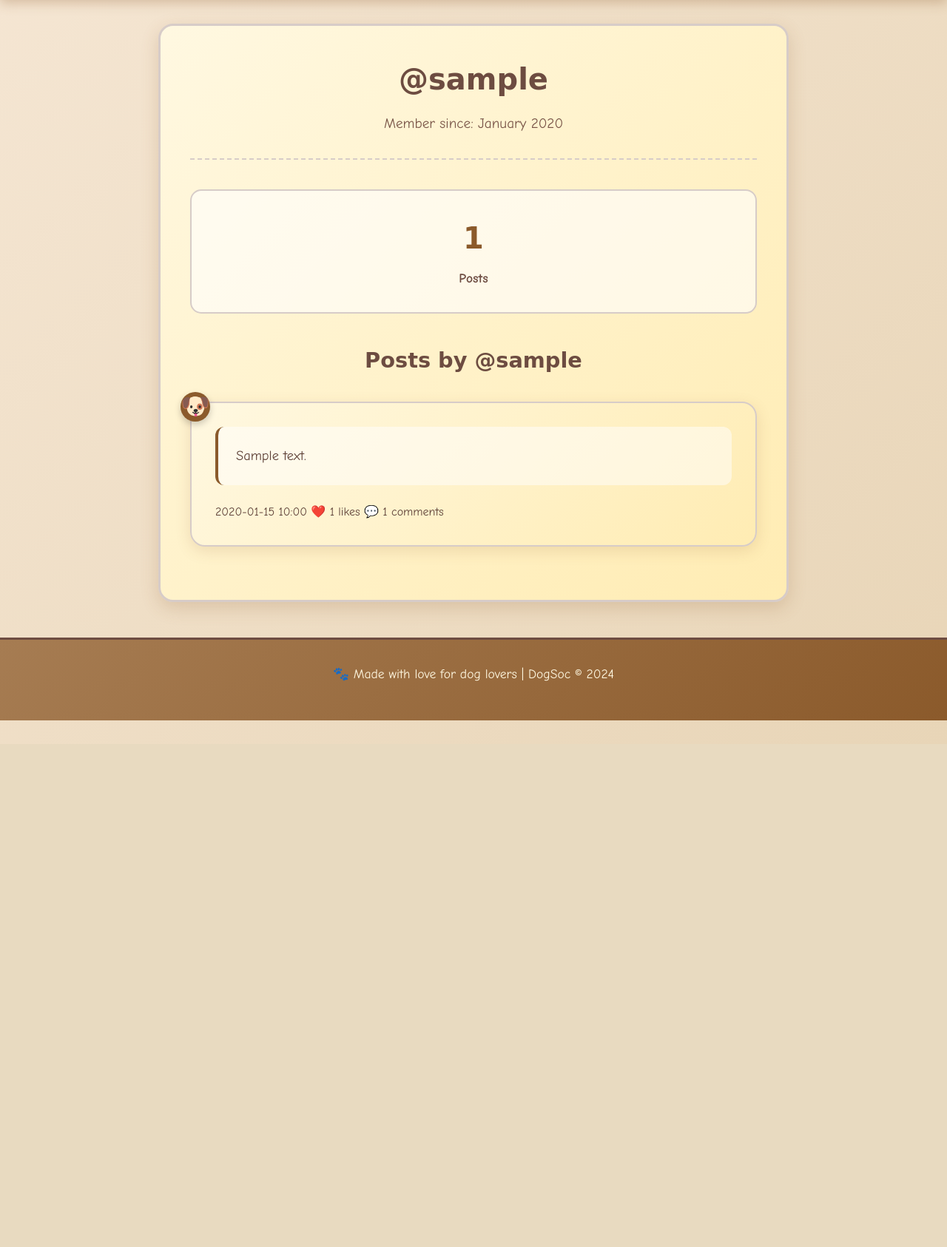
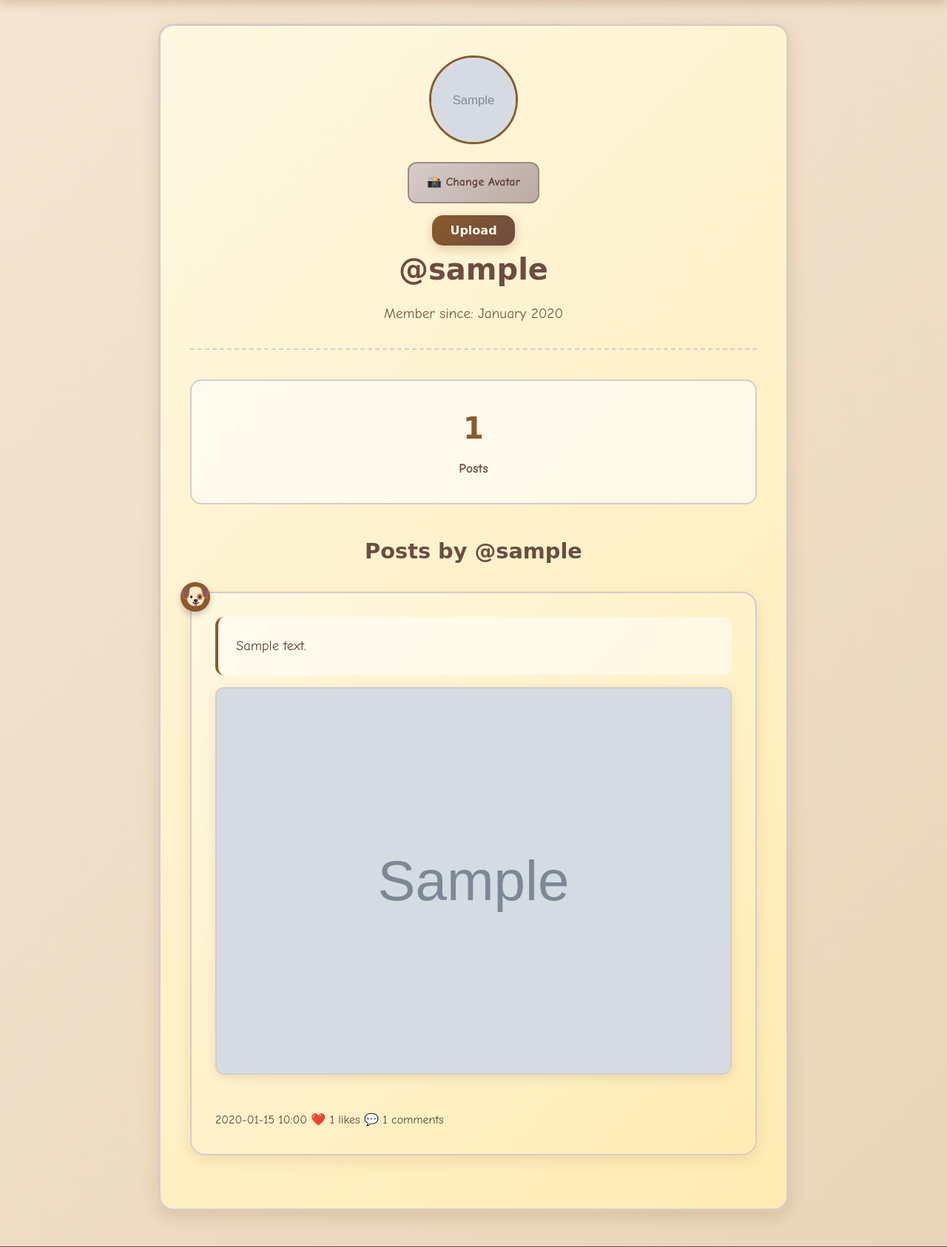
Before and after one commit to gameworldNEW/DOGSOC, a Flask app: template templates/profile.html in a window 1280 px wide. Shown: the part 84-1770 px from the top of the page at 74% size. Before the commit the page ends 1058 px from the top, so only its background shows below. Run offline with Flask 3, Linux system fonts and the light colour scheme; the template is opened without the code that fills it: values that come from a table or form of the project are taken from there, others are empty; a user stored in the database is signed in; tables that the repository leaves empty hold one stand-in row (values such as "Sample post"); grey boxes marked "Sample" are stand-in pictures.

Commit message:
Update profile.html

```diff
--- a/templates/profile.html
+++ b/templates/profile.html
@@ -3,6 +3,25 @@
 {% block content %}
 <div class="profile-container">
     <div class="profile-header">
+        <div class="avatar-section">
+            {% if user.avatar %}
+            <img src="{{ url_for('uploaded_file', folder='avatars', filename=user.avatar) }}"
+                 alt="Avatar" class="avatar-current">
+            {% else %}
+            <div class="avatar-current" style="background: #D7CCC8; display: flex; align-items: center; justify-content: center; font-size: 3rem;">
+                🐕
+            </div>
+            {% endif %}
+
+            {% if user.id == current_user.id %}
+            <form action="{{ url_for('upload_avatar') }}" method="post" enctype="multipart/form-data" class="avatar-form">
+                <input type="file" id="avatarInput" name="avatar" accept="image/*" class="file-input">
+                <label for="avatarInput" class="file-label">📸 Change Avatar</label>
+                <button type="submit" class="btn btn-primary btn-small">Upload</button>
+            </form>
+            {% endif %}
+        </div>
+
         <h2>@{{ user.username }}</h2>
         <p>Member since: {{ user.created_at.strftime('%B %Y') }}</p>
     </div>
@@ -21,7 +40,14 @@
             {% for post in posts %}
             <div class="post-card">
                 <div class="post-content">
+                    {% if post.content %}
                     <p>{{ post.content }}</p>
+                    {% endif %}
+
+                    {% if post.image %}
+                    <img src="{{ url_for('uploaded_file', folder='posts', filename=post.image) }}"
+                         alt="Post image" class="post-image">
+                    {% endif %}
                 </div>
                 <div class="post-meta">
                     <span>{{ post.created_at.strftime('%Y-%m-%d %H:%M') }}</span>
```
